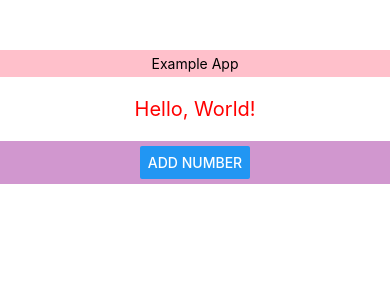
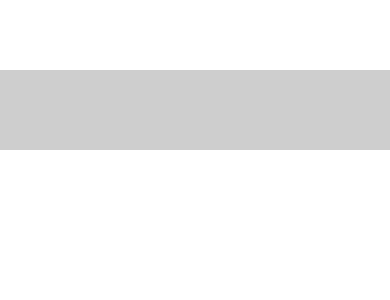
Before and after one commit to HyunSeoChoi/study-react-native, a React Native app in the folder react_native_01/: screen / in a window 390 px wide. Shown: the top 300 px of the page. Built offline with nearby package versions, Linux system fonts and the light colour scheme.

Commit message:
Input 파트

```diff
--- a/react_native_01/App.js
+++ b/react_native_01/App.js
@@ -3,6 +3,7 @@
 import Header from './src/header';
 import Generator from './src/generator';
 import NumList from './src/numlist';
+import Input from './src/input';
 
 class App extends Component {
   state = {
@@ -31,14 +32,16 @@
   render() {
     return (
       <View style={styles.mainView}>
-        <Header name={this.state.appName}></Header>
+        {/* <Header name={this.state.appName}></Header>
         <Text style={styles.mainText}>Hello, World!</Text>
 
         <Generator add={this.onAddRandomNum} />
 
         <ScrollView style={{width: '100%'}} bounces={true}>
           <NumList num={this.state.random} delete={this.onNumDelete} />
-        </ScrollView>
+        </ScrollView> */}
+
+        <Input />
       </View>
     );
   }
--- /dev/null
+++ b/react_native_01/src/input.js
@@ -0,0 +1,46 @@
+import React, {Component} from 'react';
+import {View, Text, StyleSheet, TextInput} from 'react-native';
+import TouchHistoryMath from 'react-native/Libraries/Interaction/TouchHistoryMath';
+
+class Input extends Component {
+  state = {
+    myTextInput: '',
+  };
+
+  onChangeInput = event => {
+    this.setState({
+      myTextInput: event,
+    });
+  };
+
+  render() {
+    return (
+      <View style={styles.mainView}>
+        <TextInput
+          style={styles.input}
+          value={this.state.myTextInput}
+          onChangeText={this.onChangeInput}
+          multiline={true}
+          maxLength={100}
+          autoCapitalize={'none'}
+          editable={true}
+        />
+      </View>
+    );
+  }
+}
+
+const styles = StyleSheet.create({
+  mainView: {
+    width: '100%',
+  },
+  input: {
+    width: '100%',
+    backgroundColor: '#cecece',
+    marginTop: 20,
+    fontSize: 25,
+    padding: 10,
+  },
+});
+
+export default Input;
```
